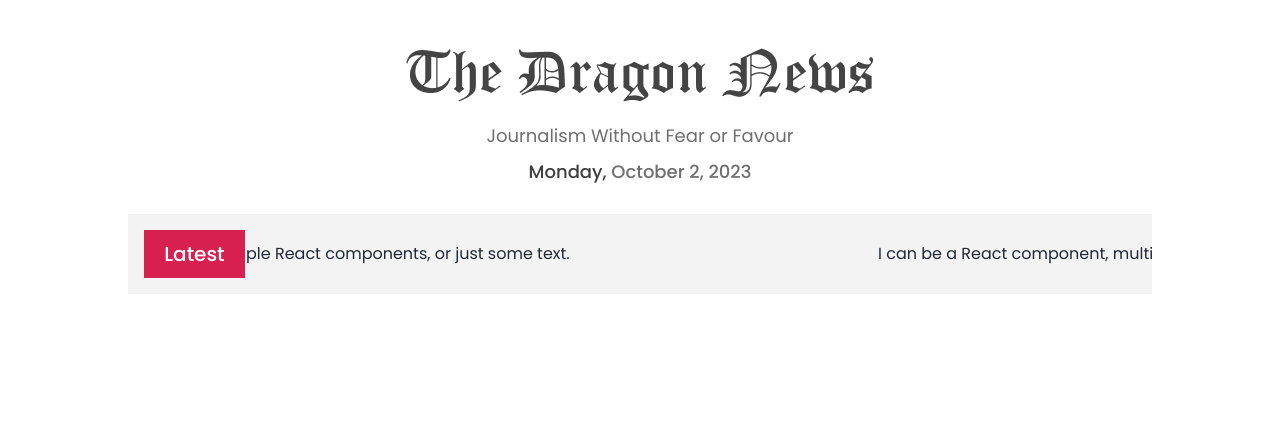
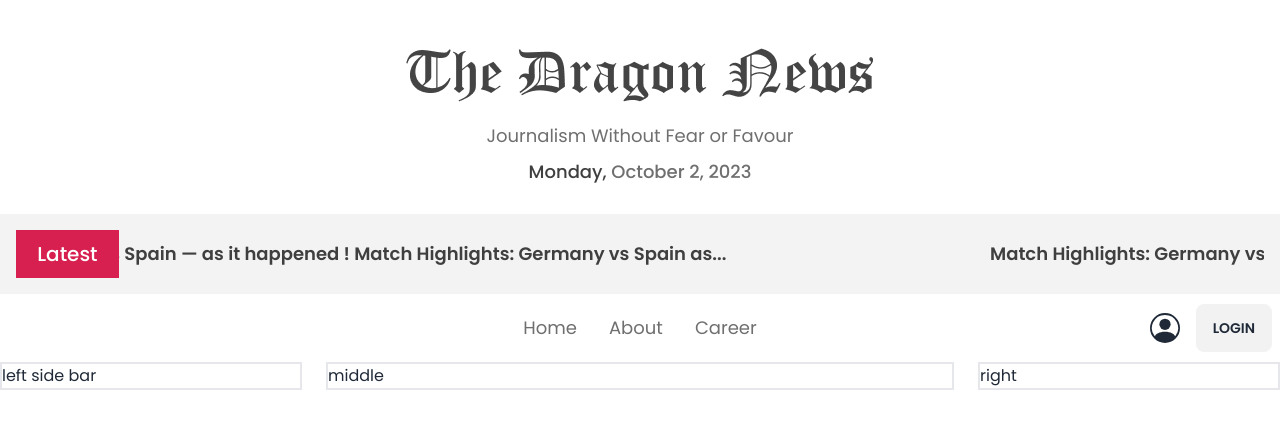
Before and after one commit to Fardin7864/dragon-news, a React (Vite) app: page / in a window 1280 px wide. Shown: the top 428 px of the page. Built offline with nearby package versions, Linux system fonts and the light colour scheme.

Commit message:
create navbar and structured for body

```diff
--- a/package.json
+++ b/package.json
@@ -17,6 +17,7 @@
     "react": "^18.2.0",
     "react-dom": "^18.2.0",
     "react-fast-marquee": "^1.6.1",
+    "react-icons": "^4.11.0",
     "react-router-dom": "^6.16.0",
     "sort-by": "^0.0.2"
   },
--- /dev/null
+++ b/src/components/Navbar/Navbar.jsx
@@ -0,0 +1,62 @@
+import { Link, NavLink } from "react-router-dom";
+import {BsPersonCircle} from "react-icons/bs"
+
+const Navbar = () => {
+  const navLink = (
+    <>
+      <li>
+        <NavLink to="/">Home</NavLink>
+      </li>
+      <li>
+       <NavLink to="/about">About</NavLink>
+      </li>
+      <li>
+       <NavLink to="/career">Career</NavLink>
+      </li>
+    </>
+  );
+
+  return (
+    <div className="navbar bg-base-100">
+      <div className="navbar-start">
+        <div className="dropdown">
+          <label tabIndex={0} className="btn btn-ghost lg:hidden">
+            <svg
+              xmlns="http://www.w3.org/2000/svg"
+              className="h-5 w-5"
+              fill="none"
+              viewBox="0 0 24 24"
+              stroke="currentColor"
+            >
+              <path
+                strokeLinecap="round"
+                strokeLinejoin="round"
+                strokeWidth="2"
+                d="M4 6h16M4 12h8m-8 6h16"
+              />
+            </svg>
+          </label>
+          <ul
+            tabIndex={0}
+            className="menu menu-sm dropdown-content mt-3 z-[1] p-2 shadow bg-base-100 rounded-box w-52"
+          >
+            {
+                navLink
+            }
+          </ul>
+        </div>
+      </div>
+      <div className="navbar-center hidden lg:flex">
+        <ul className="menu menu-horizontal px-1">
+            {navLink}
+        </ul>
+      </div>
+      <div className="navbar-end gap-4">
+        <BsPersonCircle className="text-3xl"></BsPersonCircle>
+        <Link className="btn">Login</Link>
+      </div>
+    </div>
+  );
+};
+
+export default Navbar;
--- a/src/index.css
+++ b/src/index.css
@@ -6,3 +6,18 @@
 .text-p{
     color: #403F3F;
 }
+
+ul li a{
+    background: transparent !important;
+    color: #706F6F !important;
+    font-size: 18px !important;
+    font-weight: 400 !important;
+}
+
+ul li a:focus{
+    background: transparent !important;
+    text-decoration: underline !important;
+    color: #403F3F !important;
+    font-size: 18px !important;
+    font-weight: 400 !important;
+}
--- a/src/pages/Home/Home.jsx
+++ b/src/pages/Home/Home.jsx
@@ -1,5 +1,6 @@
 import Header from "../../components/Header/Header";
 import Marquee from "react-fast-marquee";
+import Navbar from "../../components/Navbar/Navbar";
 
 
 const Home = () => {
@@ -7,15 +8,28 @@ const Home = () => {
     <div>
       <Header></Header>
       <div className="flex flex-col justify-center items-center">
-      <div className="flex justify-center bg-[#F3F3F3] py-4 pl-4 max-w-screen-lg">
+      <div className="flex justify-center bg-[#F3F3F3] p-4">
         <button className="w-28 h-12 bg-[#D72050] text-[#FFF] text-xl font-medium leading-7">
           Latest
         </button>
-        <Marquee    >
-          I can be a React component, multiple React components, or just some
-          text.
+        <Marquee pauseOnHover={true} className=" text-p text-lg font-semibold">
+        Match Highlights: Germany vs Spain — as it happened ! Match Highlights: Germany vs Spain as...
         </Marquee>
       </div>
+      </div>
+      <div>
+        <Navbar></Navbar>
+      </div>
+      <div className="grid lg:grid-cols-4 gap-6">
+        <div className="border-2">
+            left side bar
+        </div>
+        <div className="border-2 col-span-2">
+            middle
+        </div>
+        <div className="border-2">
+            right
+        </div>
       </div>
     </div>
   );
```
Also changed, not shown: 1 other file (tests, documents, lock files or other folders).
